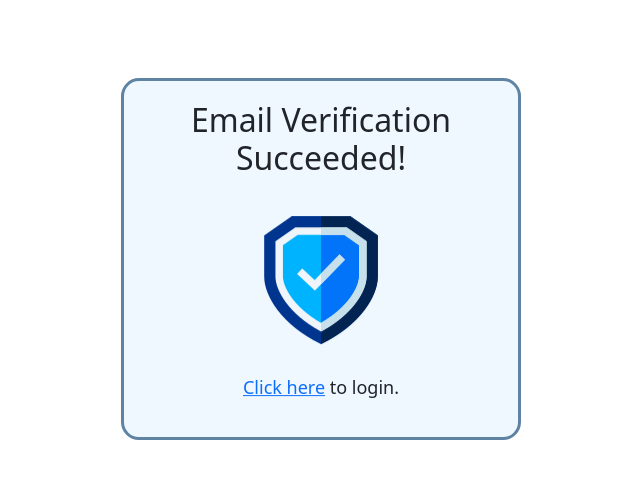
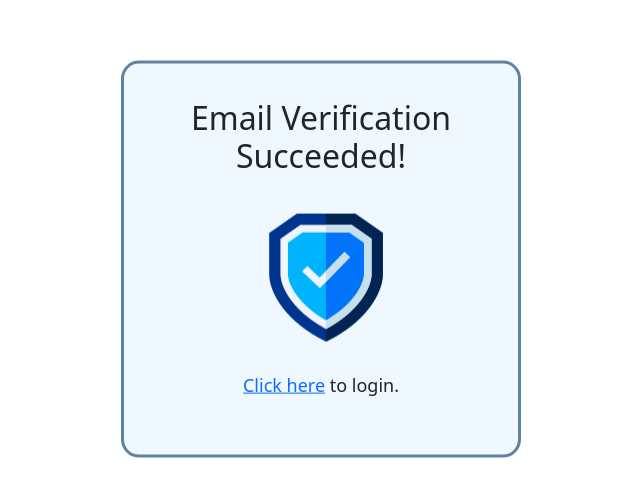
Before and after one commit to usbzonelk/ecommerce-app, a React (Create React App) app: page /successmessage in a window 1280 px wide. Shown: the part 141-638 px from the top of the page, without its empty margins (319-959 px from the left). Built offline with nearby package versions, Linux system fonts and the light colour scheme.

Commit message:
Update CSS file

```diff
--- a/src/styles/SuccessMessage.css
+++ b/src/styles/SuccessMessage.css
@@ -9,6 +9,7 @@
   border-style:solid;
   border-color:rgb(95, 131, 163);
   background-color:aliceblue;
+  padding:15px 15px 20px 15px;
 }
 
 .center h2{
@@ -27,6 +28,6 @@
 }
 
 .verification-image{
-  padding: 10px 50px 10px 133px;
+  padding: 10px 50px 10px 123px;
   width:325px;
 }
```
